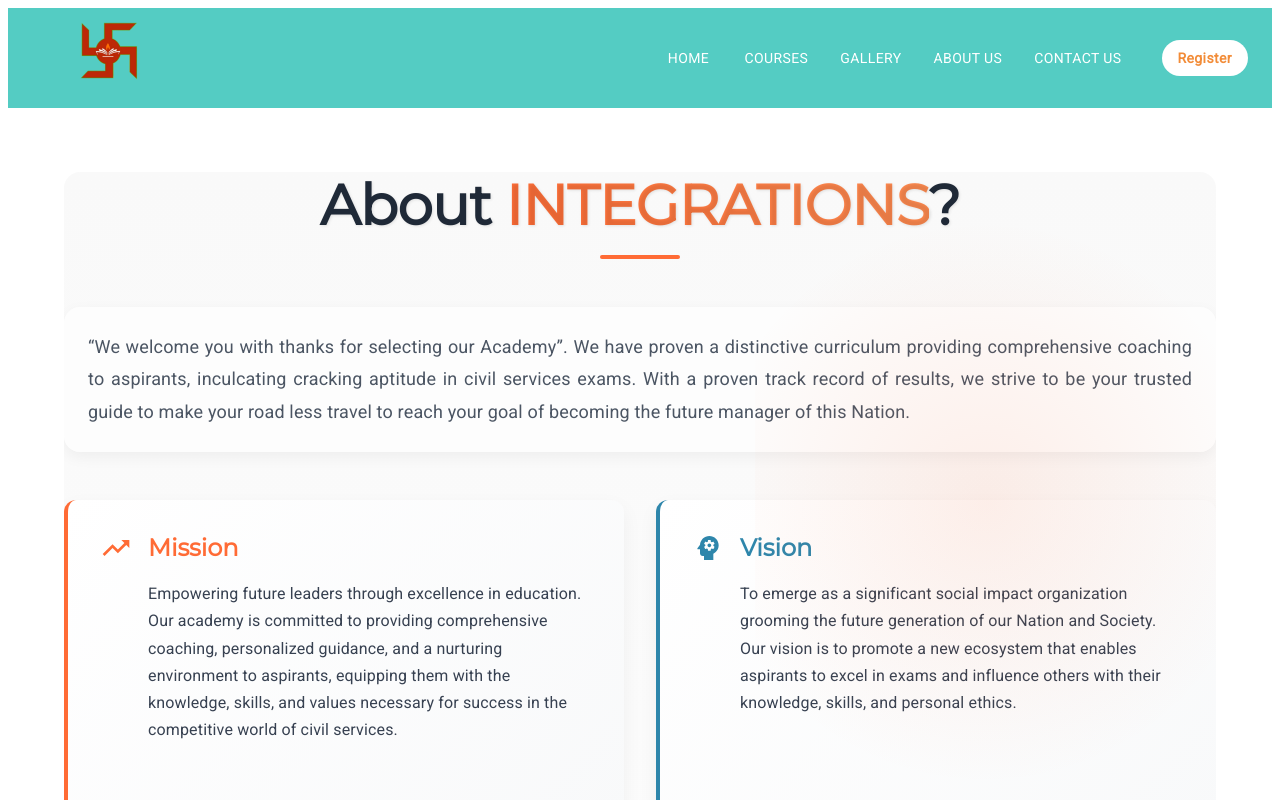
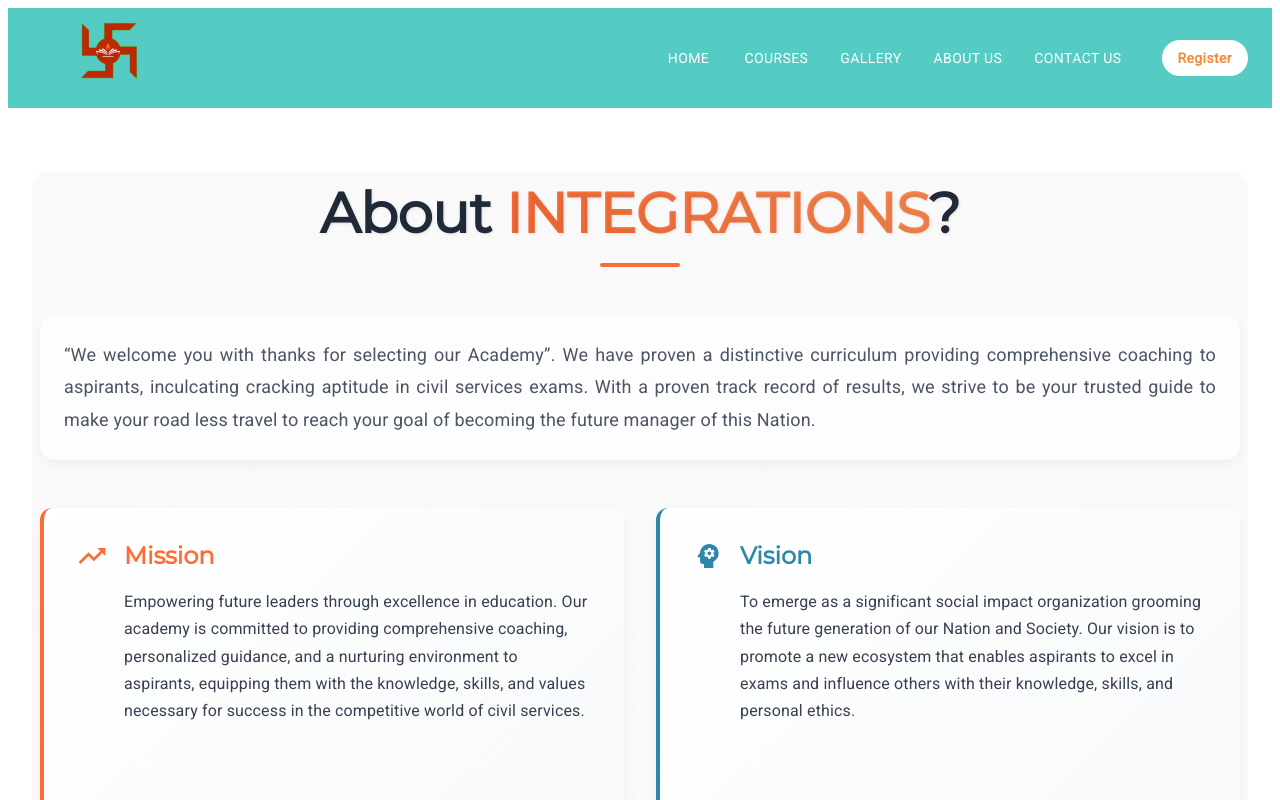
Before and after one commit to rajanalibabaa/educational_project, a React (Vite) app: page /about in a window 1280 px wide. Shown: the top 800 px of the page. Built offline with nearby package versions, Linux system fonts and the light colour scheme.

Commit message:
updating style in aboutus

```diff
--- a/src/Pages/AboutUs.jsx
+++ b/src/Pages/AboutUs.jsx
@@ -74,14 +74,15 @@ const AboutUs = () => {
   ];
 
   return (
-    <Container maxWidth="lg" sx={{ px: { xs: 2, sm: 3 }, py: { xs: 4, md: 8 } }}>
+    <Container maxWidth="false" sx={{ px: { xs: 1, sm: 3 }, py: { xs: 4, md: 8 }, }}>
       <Box
         sx={{
           fontFamily: 'Roboto, sans-serif',
           background: "linear-gradient(to bottom, #f9f9f9, #ffffff)",
           borderRadius: 4,
           overflow: "hidden",
-          position: "relative"
+          position: "relative",
+          padding:"8px"
         }}
       >
         {/* Background elements */}
@@ -92,7 +93,7 @@ const AboutUs = () => {
             right: 0,
             width: "40%",
             height: "40%",
-            background: "radial-gradient(circle, rgba(255,107,53,0.1) 0%, rgba(255,255,255,0) 70%)",
+            // background: "radial-gradient(circle, rgba(255,107,53,0.1) 0%, rgba(255,255,255,0) 70%)",
             zIndex: 0
           }}
         />
@@ -167,7 +168,7 @@ const AboutUs = () => {
   <Box
     sx={{
       flex: { xs: "1 1 100%", md: "1 1 calc(50% - 16px)" },
-      mb: { xs: 2, md: 0 }, // extra bottom margin for mobile
+      mb: { xs: 2, md: 3 }, // extra bottom margin for mobile
     }}
   >
     <Paper
@@ -216,6 +217,7 @@ const AboutUs = () => {
   <Box
     sx={{
       flex: { xs: "1 1 100%", md: "1 1 calc(50% - 16px)" },
+      mb: { xs: 2, md: 3 },
     }}
   >
     <Paper
@@ -286,6 +288,7 @@ const AboutUs = () => {
     gap: 4, // gap between cards
     mb: { xs: 4, md: 6 },
     justifyContent: { xs: "center", md: "flex-start" } // center on mobile, left on desktop
+
   }}
 >
   {facultyMembers.map((faculty, index) => (
```
